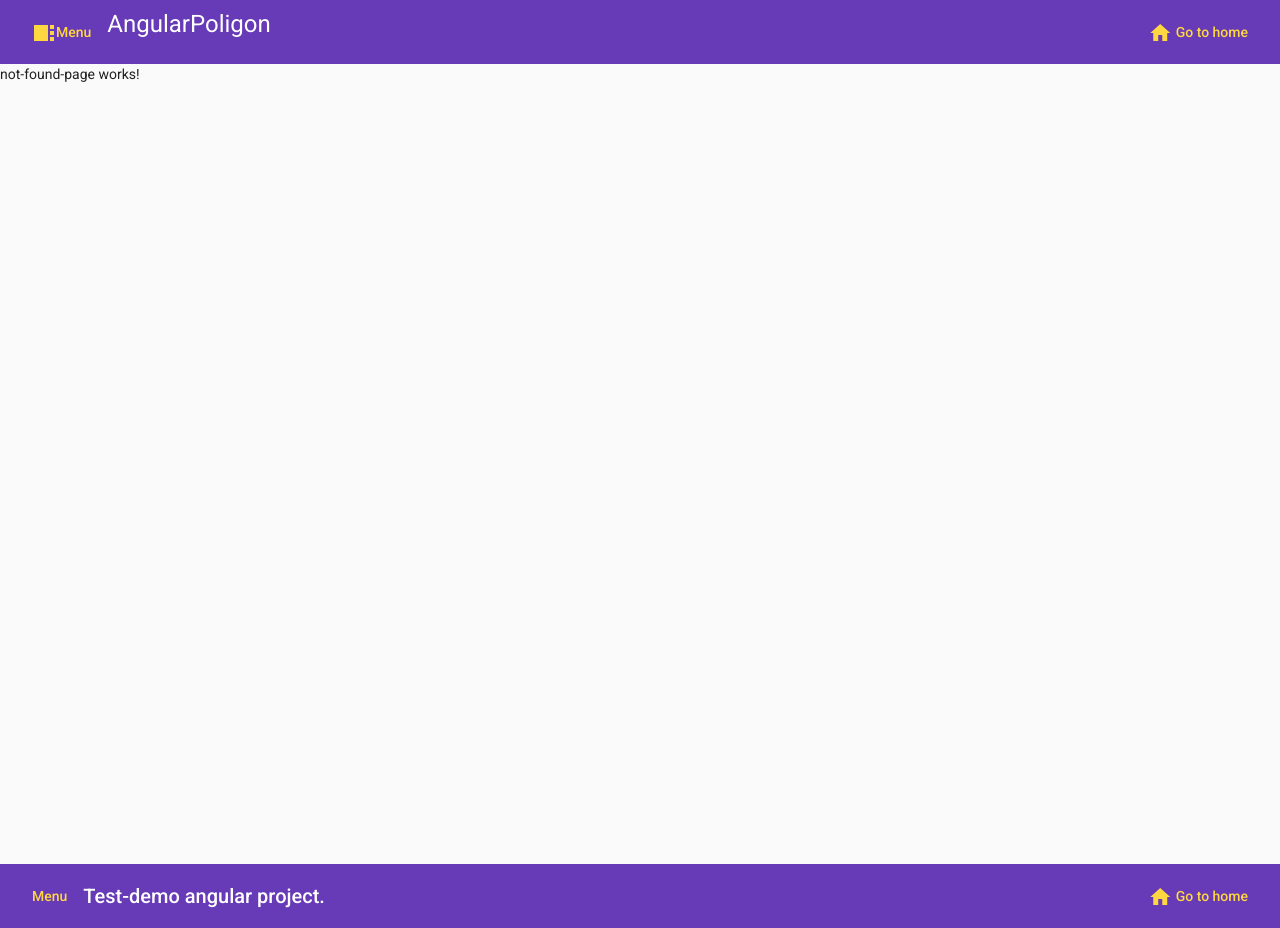
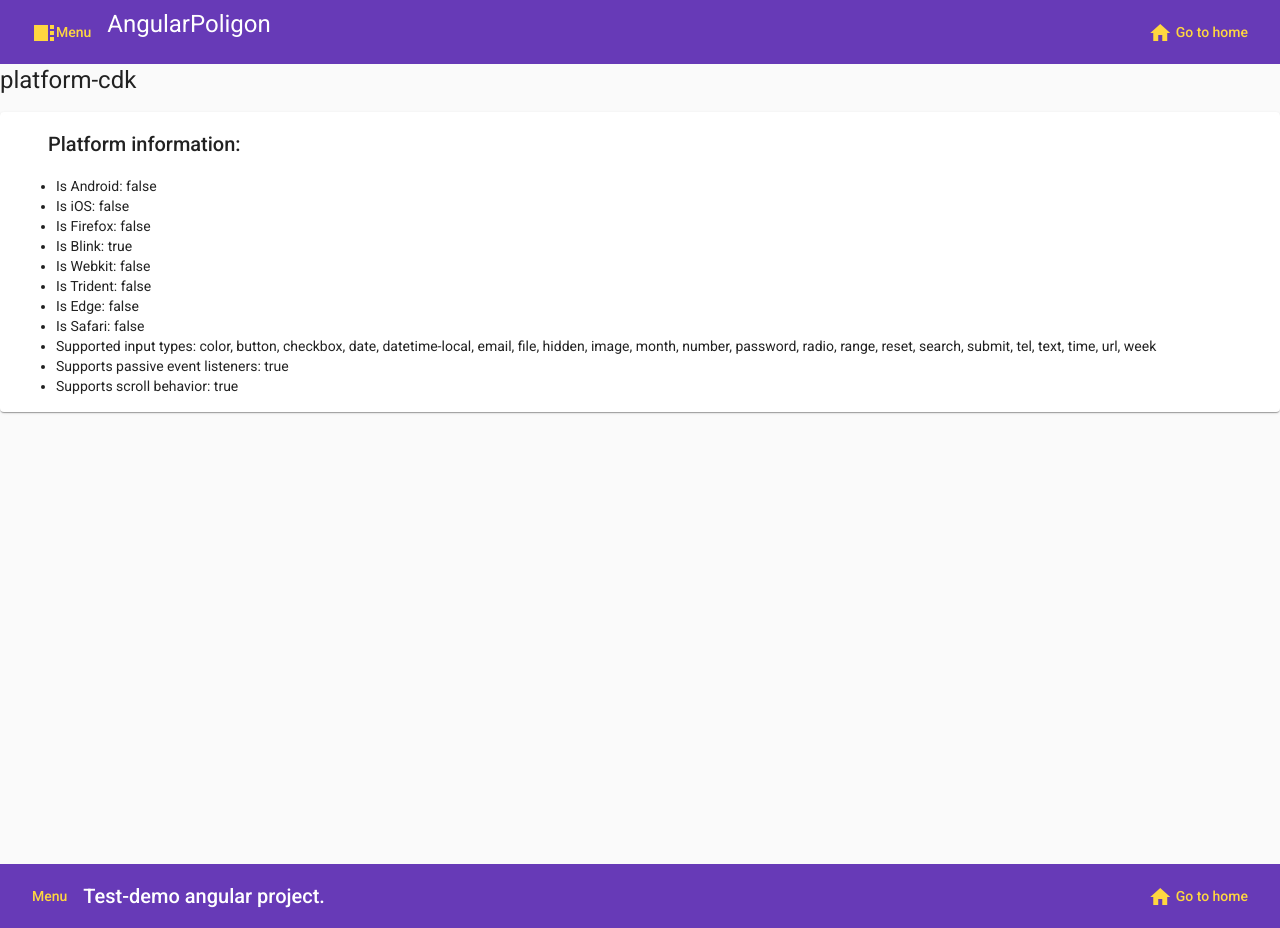
Before and after one commit to andrew2020wit/angular-poligon, an Angular app: page /demo-material/platform-cdk in a window 1280 px wide. Built offline with nearby package versions, Linux system fonts and the light colour scheme.

Commit message:
app-platform-cdk

```diff
--- a/src/app/demo-material/demo-material.module.ts
+++ b/src/app/demo-material/demo-material.module.ts
@@ -5,10 +5,11 @@ import {ShareModule} from '../share.module';
 import {FormsModule} from '@angular/forms';
 import {RoutingModule} from '../routing/routing.module';
 import {TablesComponent} from './tables/tables.component';
+import { PlatformCdkComponent } from './platform-cdk/platform-cdk.component';
 
 
 @NgModule({
-  declarations: [DemoMaterialComponent, TablesComponent],
+  declarations: [DemoMaterialComponent, TablesComponent, PlatformCdkComponent],
   imports: [
     CommonModule,
     FormsModule,
--- /dev/null
+++ b/src/app/demo-material/platform-cdk/platform-cdk.component.html
@@ -0,0 +1,23 @@
+<h1>platform-cdk </h1>
+
+<mat-card class="example-card">
+  <mat-card-header>
+    <h2>Platform information:</h2>
+  </mat-card-header>
+  <mat-card-content>
+    <ul>
+      <li>Is Android: {{platform.ANDROID}}</li>
+      <li>Is iOS: {{platform.IOS}}</li>
+      <li>Is Firefox: {{platform.FIREFOX}}</li>
+      <li>Is Blink: {{platform.BLINK}}</li>
+      <li>Is Webkit: {{platform.WEBKIT}}</li>
+      <li>Is Trident: {{platform.TRIDENT}}</li>
+      <li>Is Edge: {{platform.EDGE}}</li>
+      <li>Is Safari: {{platform.SAFARI}}</li>
+      <li>Supported input types: {{supportedInputTypes}}</li>
+      <li>Supports passive event listeners: {{supportsPassiveEventListeners}}</li>
+      <li>Supports scroll behavior: {{supportsScrollBehavior}}</li>
+    </ul>
+
+  </mat-card-content>
+</mat-card>
--- /dev/null
+++ b/src/app/demo-material/platform-cdk/platform-cdk.component.ts
@@ -0,0 +1,25 @@
+import { Component, OnInit } from '@angular/core';
+import {
+  getSupportedInputTypes,
+  Platform,
+  supportsPassiveEventListeners,
+  supportsScrollBehavior,
+} from '@angular/cdk/platform';
+
+@Component({
+  selector: 'app-platform-cdk',
+  templateUrl: './platform-cdk.component.html',
+  styleUrls: ['./platform-cdk.component.scss']
+})
+export class PlatformCdkComponent implements OnInit {
+
+  supportedInputTypes = Array.from(getSupportedInputTypes()).join(', ');
+  supportsPassiveEventListeners = supportsPassiveEventListeners();
+  supportsScrollBehavior = supportsScrollBehavior();
+
+  constructor(public platform: Platform) { }
+
+  ngOnInit(): void {
+  }
+
+}
--- a/src/app/main-layout/content.service.ts
+++ b/src/app/main-layout/content.service.ts
@@ -33,6 +33,7 @@ export class ContentService {
       blockId: '4b', blockName: 'Material Design', links: [
         {id: '4b2', name: 'Tables', link: '/demo-material/tables'},
         {id: '4b3', name: 'GuiTestAreaComponent', link: '/demo-material/gui-test-area'},
+        {id: 'platformcdk', name: 'Platform-cdk', link: '/demo-material/platform-cdk'},
       ]
     },
     {
--- a/src/app/routing/routing.module.ts
+++ b/src/app/routing/routing.module.ts
@@ -19,6 +19,7 @@ import {GuiTestAreaComponent} from '../gui-elements/gui-test-area/gui-test-area.
 import {FlexboxesComponent} from '../bases/flexboxes/flexboxes.component';
 import {GridComponent} from '../bases/grid/grid.component';
 import {TestAreaComponent} from '../bases/test-area/test-area.component';
+import {PlatformCdkComponent} from '../demo-material/platform-cdk/platform-cdk.component';
 
 const appRoutes: Routes = [
   { path: 'bindings', component: BindingsComponent},
@@ -38,6 +39,7 @@ const appRoutes: Routes = [
   { path: 'demo-material', component: DemoMaterialComponent, children: [
       { path: 'tables', component: TablesComponent},
       { path: 'gui-test-area', component: GuiTestAreaComponent},
+      { path: 'platform-cdk', component: PlatformCdkComponent},
     ] },
   { path: '', component: HomePageComponent },
   { path: '**', component: NotFoundPageComponent },
```
Also changed, not shown: src/app/demo-material/platform-cdk/platform-cdk.component.scss (added), 1 other file (tests, documents, lock files or other folders).
